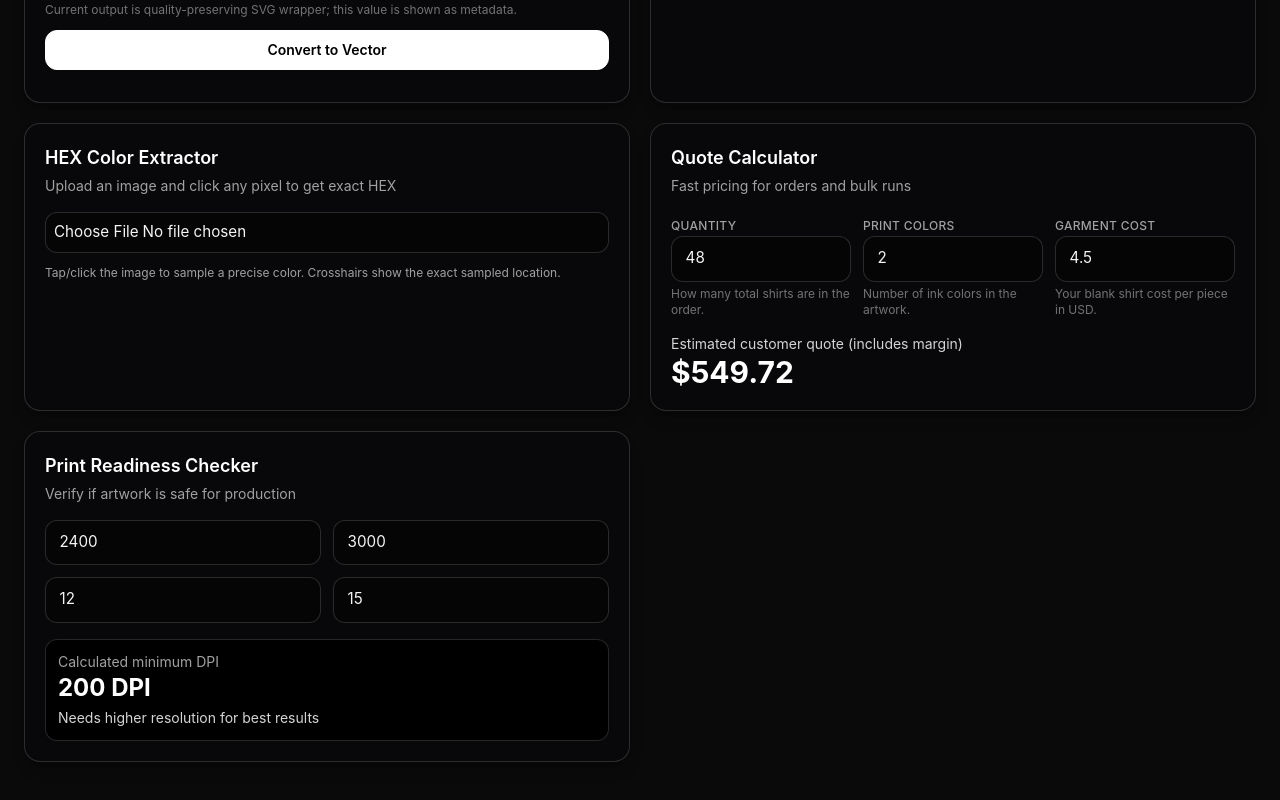
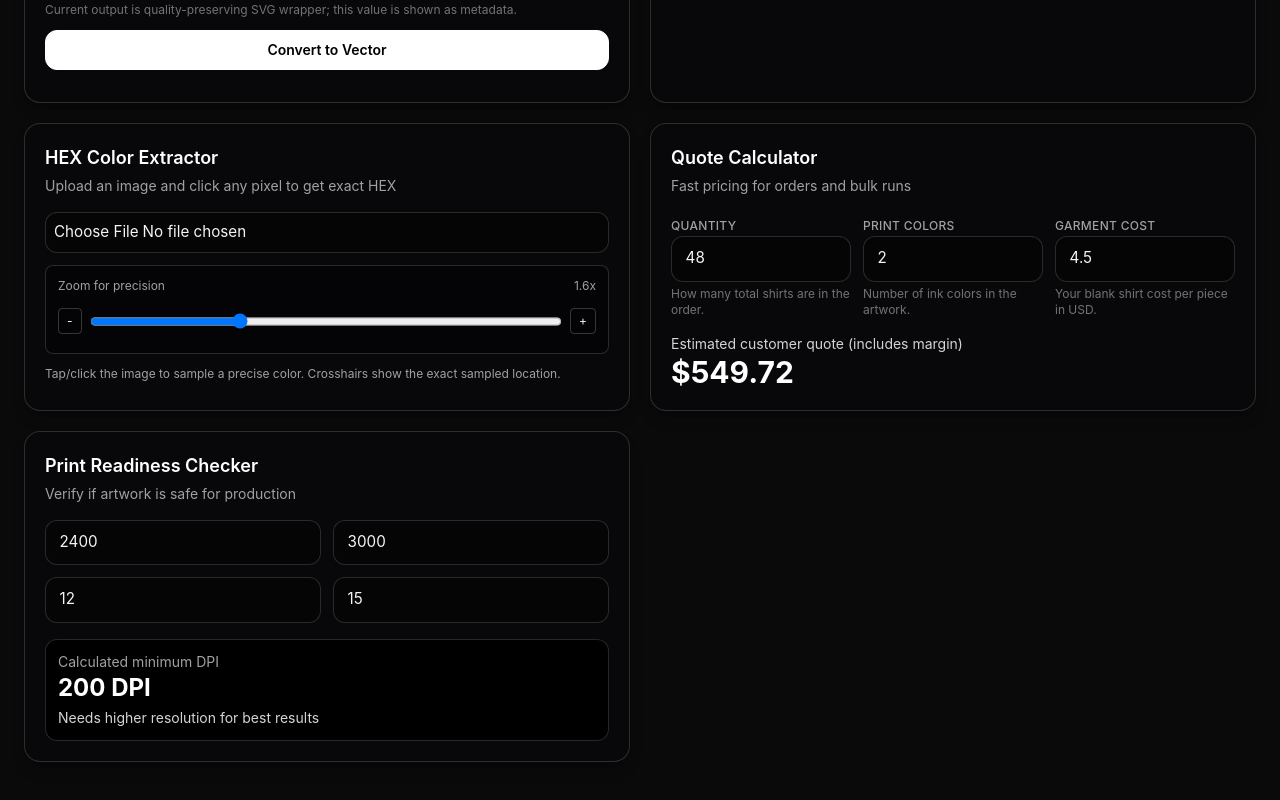
Before and after one commit to Austin-ops97/JCPrintCoTools, a Next.js app: page / in a window 1280 px wide. Shown: the part 759-1559 px from the top of the page. Built offline with nearby package versions, Linux system fonts and the light colour scheme.

Commit message:
Complete site redesign — modern mechanic theme

```diff
--- a/src/app/page.tsx
+++ b/src/app/page.tsx
@@ -41,6 +41,7 @@ export default function HomePage() {
   const [pickedPoint, setPickedPoint] = useState<{ x: number; y: number } | null>(null);
   const [crosshairPoint, setCrosshairPoint] = useState<{ x: number; y: number } | null>(null);
   const [pickedColors, setPickedColors] = useState<string[]>([]);
+  const [colorZoom, setColorZoom] = useState(1.6);
   const colorCanvasRef = useRef<HTMLCanvasElement | null>(null);
   const colorImageRef = useRef<HTMLImageElement | null>(null);
   const [colorImageNaturalSize, setColorImageNaturalSize] = useState({ width: 0, height: 0 });
@@ -363,6 +364,36 @@ export default function HomePage() {
                 }}
               />
               <canvas ref={colorCanvasRef} className="hidden" />
+              <div className="rounded-lg border border-white/15 bg-black/40 p-3">
+                <div className="mb-2 flex items-center justify-between text-xs text-neutral-400">
+                  <span>Zoom for precision</span>
+                  <span>{colorZoom.toFixed(1)}x</span>
+                </div>
+                <div className="flex items-center gap-2">
+                  <button
+                    type="button"
+                    className="rounded border border-white/20 px-2 py-1 text-xs"
+                    onClick={() => setColorZoom((z) => Math.max(1, Number((z - 0.2).toFixed(1))))}
+                  >
+                    -
+                  </button>
+                  <input
+                    type="range"
+                    min={1}
+                    max={3}
+                    step={0.1}
+                    value={colorZoom}
+                    onChange={(e) => setColorZoom(Number(e.target.value))}
+                  />
+                  <button
+                    type="button"
+                    className="rounded border border-white/20 px-2 py-1 text-xs"
+                    onClick={() => setColorZoom((z) => Math.min(3, Number((z + 0.2).toFixed(1))))}
+                  >
+                    +
+                  </button>
+                </div>
+              </div>
               {colorPreview ? (
                 <div className="relative">
                   <img
@@ -376,7 +407,8 @@ export default function HomePage() {
                         height: e.currentTarget.naturalHeight,
                       });
                     }}
-                    className="h-48 w-full rounded-lg border border-white/15 object-contain bg-black p-2 sm:h-56"
+                    className="w-full rounded-lg border border-white/15 object-contain bg-black p-2"
+                    style={{ height: `${Math.round(220 * colorZoom)}px` }}
                   />
                   {crosshairPoint ? (
                     <>
```
